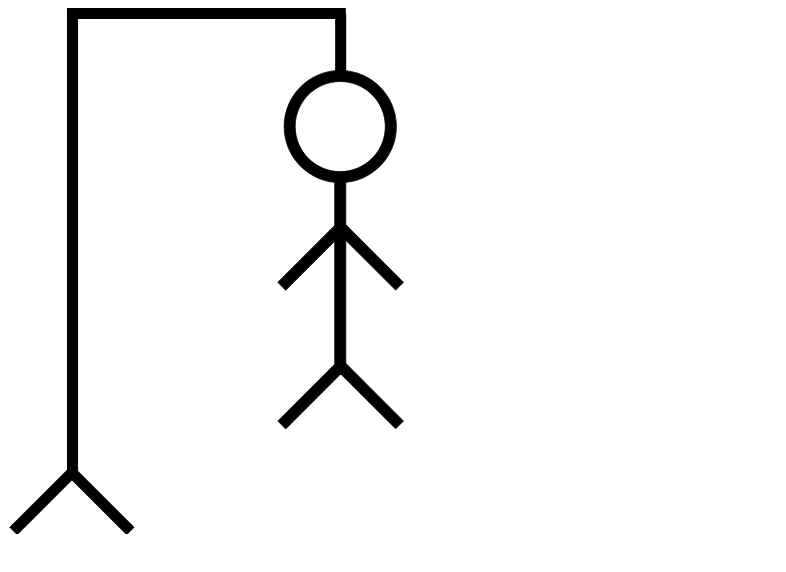
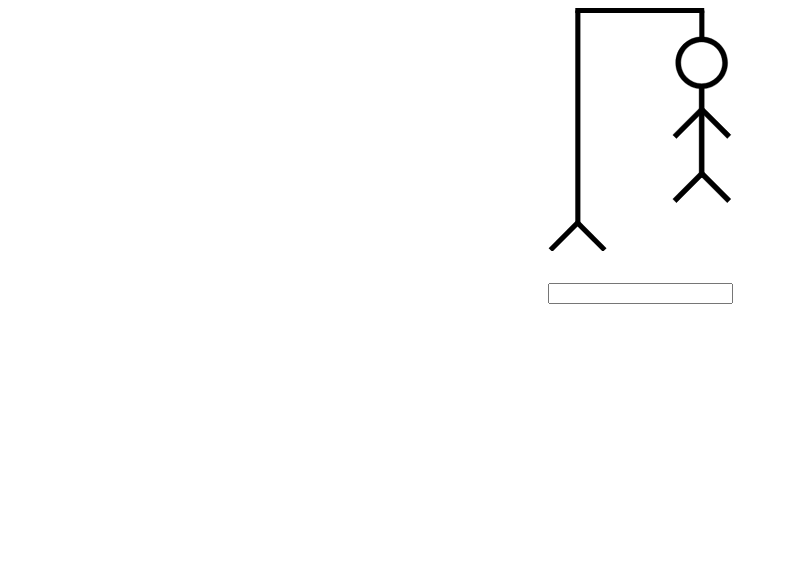
Before and after one commit to sebastiansiejek/hangman, a React (Create React App) app: page / in a window 1280 px wide. Shown: the top 572 px of the page, without its empty margins (0-786 px from the left). Built offline with nearby package versions, Linux system fonts and the light colour scheme.

Commit message:
feat: add Sign component

```diff
--- a/src/App.tsx
+++ b/src/App.tsx
@@ -1,11 +1,20 @@
 // eslint-disable-next-line
 import React from 'react'
+import AddSign from './components/AddSign'
 import HangMan from './components/HangMan'
 
 function App() {
   return (
-    <div className="App">
+    <div
+      className="App"
+      style={{
+        display: 'grid',
+        gap: '2rem',
+        justifyContent: 'center'
+      }}
+    >
       <HangMan />
+      <AddSign />
     </div>
   )
 }
--- /dev/null
+++ b/src/components/AddSign/AddSign.tsx
@@ -0,0 +1,24 @@
+import { useState } from 'react'
+
+import React from 'react'
+
+const AddWord = () => {
+  const [inputValue, setValue] = useState('')
+
+  const handleChange = (e: React.ChangeEvent<HTMLInputElement>) => {
+    const { value } = e.target
+    setValue(value)
+    setTimeout(() => setValue(''), 100)
+  }
+
+  return (
+    <input
+      type="text"
+      maxLength={1}
+      onChange={(e) => handleChange(e)}
+      value={inputValue}
+    />
+  )
+}
+
+export default AddWord
--- /dev/null
+++ b/src/components/AddSign/index.js
@@ -0,0 +1,3 @@
+import AddSign from './AddSign'
+
+export default AddSign
```
